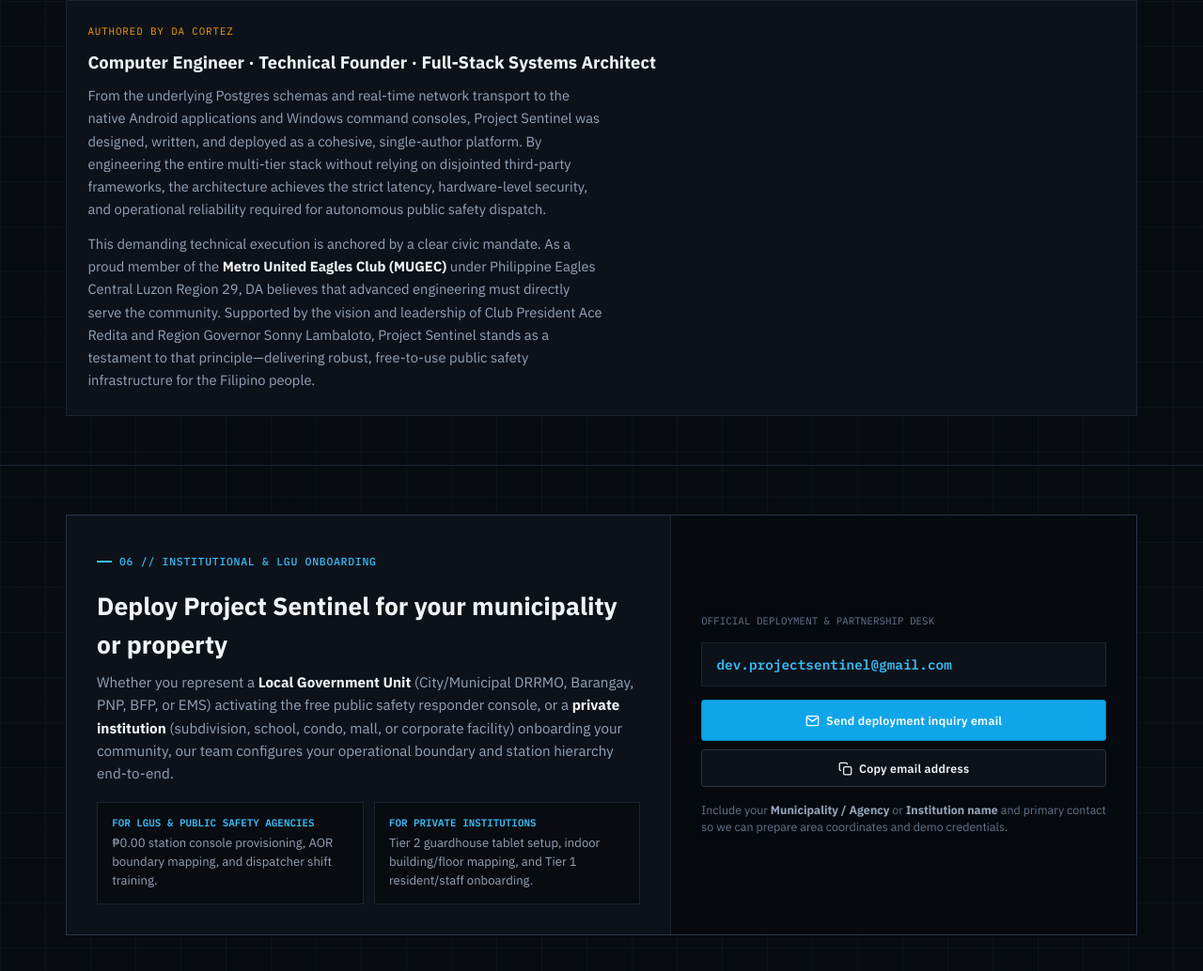
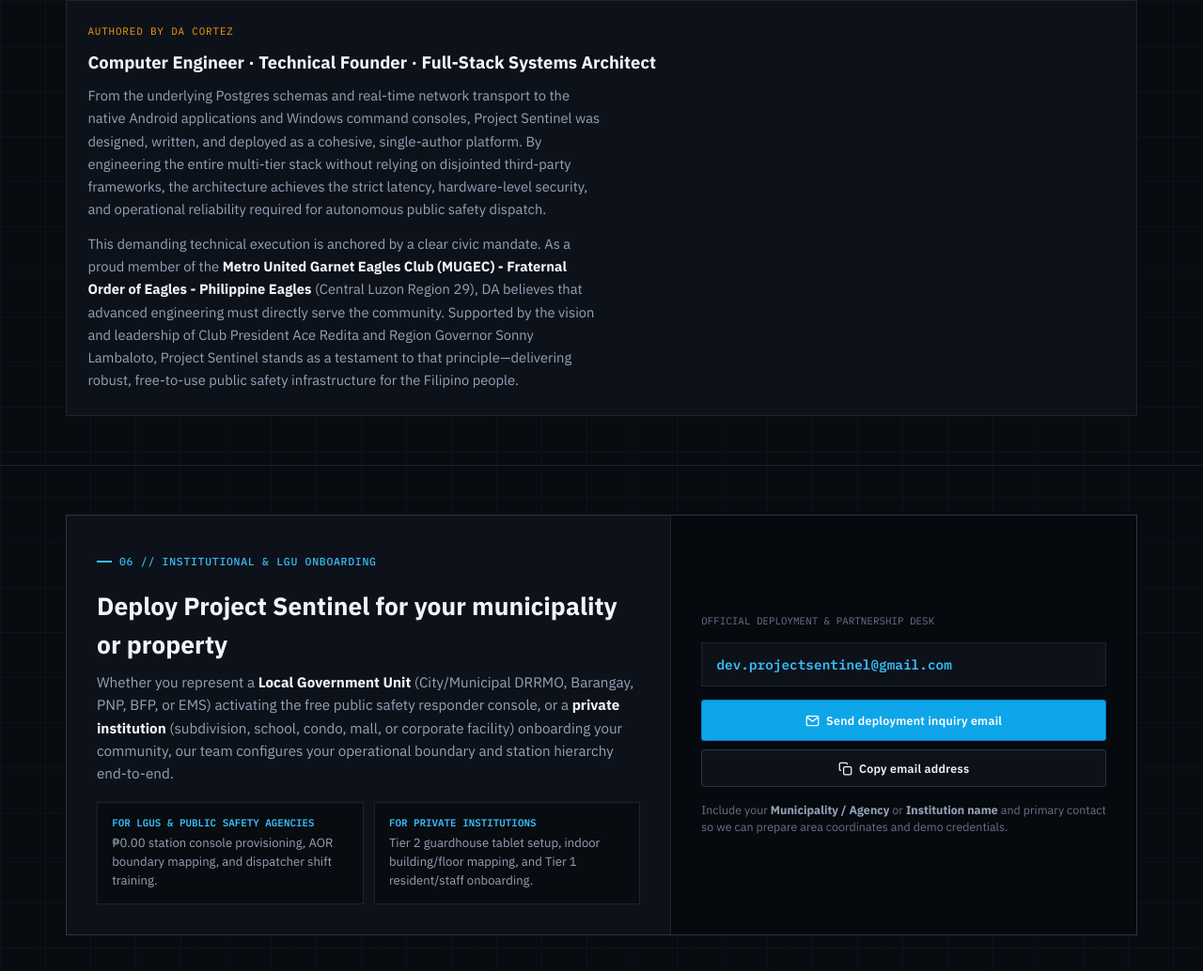
Before and after one commit to devprojectsentinel/Project-Sentinel, a plain HTML site: page index.html in a window 1280 px wide. Shown: the part 3599-4633 px from the top of the page at 94% size. Drawn offline with Linux system fonts and the light colour scheme.

Commit message:
Correct MUGEC club name to Metro United Garnet Eagles Club - Fraternal Order of Eagles - Philippine Eagles

```diff
--- a/index.html
+++ b/index.html
@@ -1325,7 +1325,7 @@
 
                     <!-- Civic Values & Philippine Eagles Leadership Context -->
                     <p style="font-size: 0.92rem; color: var(--text-dim); line-height: 1.65; max-width: 62ch; margin-top: 0.75rem;">
-                        This demanding technical execution is anchored by a clear civic mandate. As a proud member of the <strong style="color: var(--text);">Metro United Eagles Club (MUGEC)</strong> under Philippine Eagles Central Luzon Region 29, DA believes that advanced engineering must directly serve the community. Supported by the vision and leadership of Club President Ace Redita and Region Governor Sonny Lambaloto, Project Sentinel stands as a testament to that principle—delivering robust, free-to-use public safety infrastructure for the Filipino people.
+                        This demanding technical execution is anchored by a clear civic mandate. As a proud member of the <strong style="color: var(--text);">Metro United Garnet Eagles Club (MUGEC) - Fraternal Order of Eagles - Philippine Eagles</strong> (Central Luzon Region 29), DA believes that advanced engineering must directly serve the community. Supported by the vision and leadership of Club President Ace Redita and Region Governor Sonny Lambaloto, Project Sentinel stands as a testament to that principle—delivering robust, free-to-use public safety infrastructure for the Filipino people.
                     </p>
                 </div>
             </div>
```
